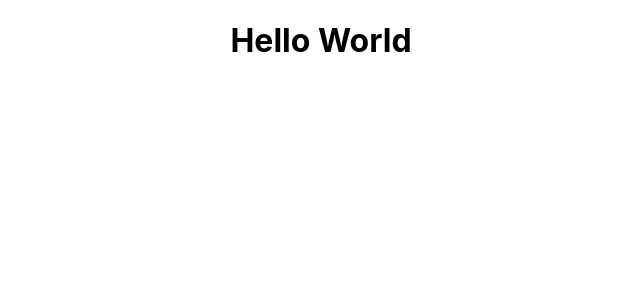
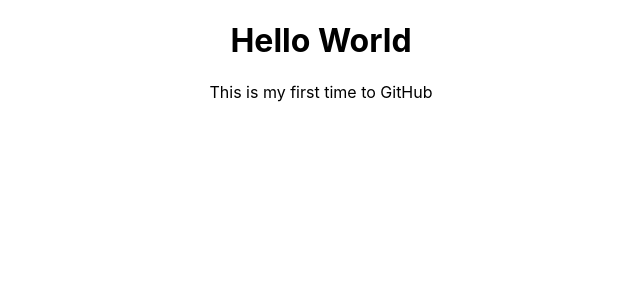
Before and after one commit to truongnguyen190895/react-app, a React (Create React App) app: page / in a window 1280 px wide. Shown: the top 300 px of the page, without its empty margins (319-959 px from the left). Built offline with nearby package versions, Linux system fonts and the light colour scheme.

Commit message:
add new paragraph

```diff
--- a/src/App.js
+++ b/src/App.js
@@ -5,6 +5,7 @@
   return (
     <div className="App">
       <h1>Hello World</h1>
+      <p>This is my first time to GitHub</p>
     </div>
   );
 }
```
